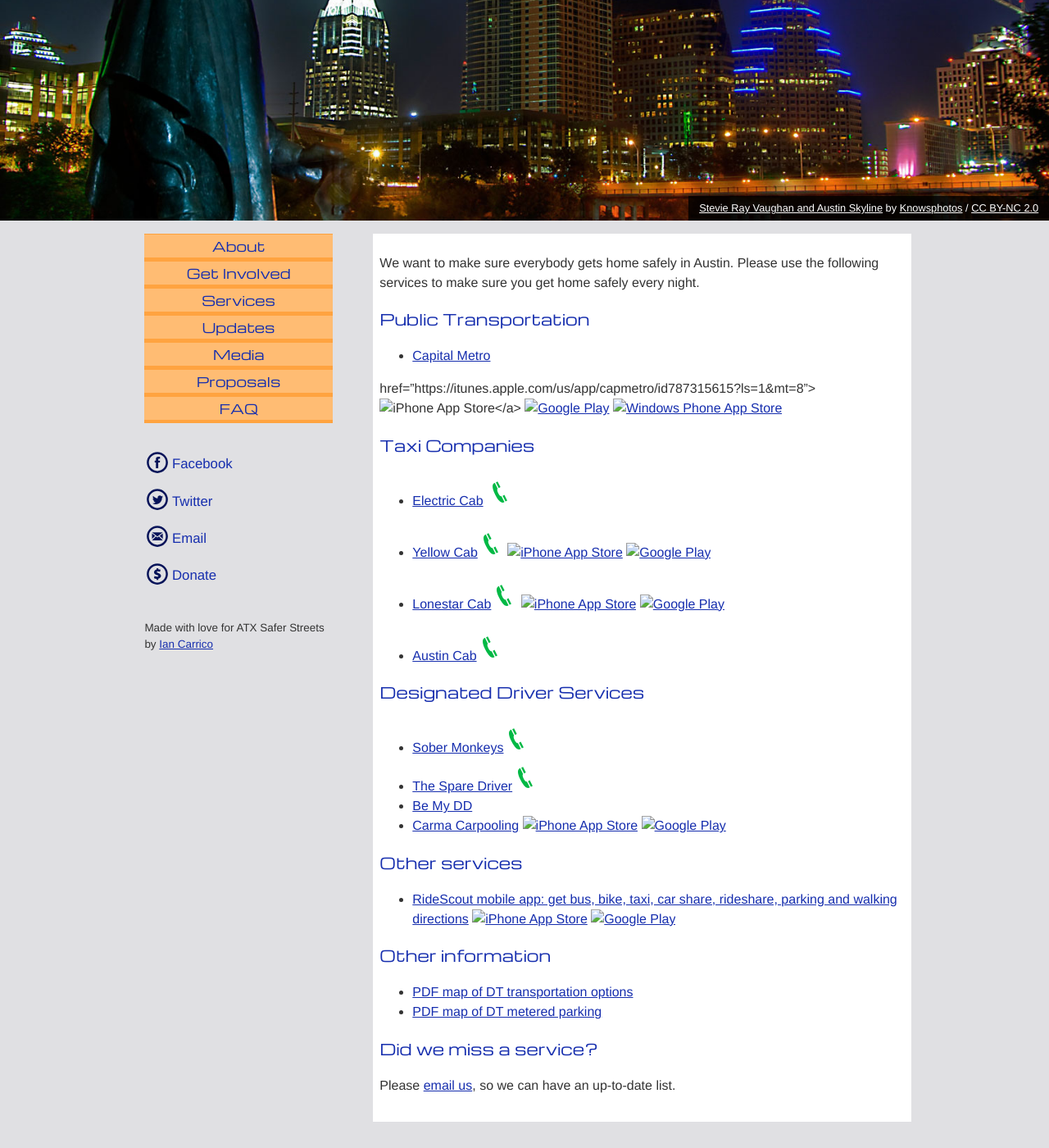
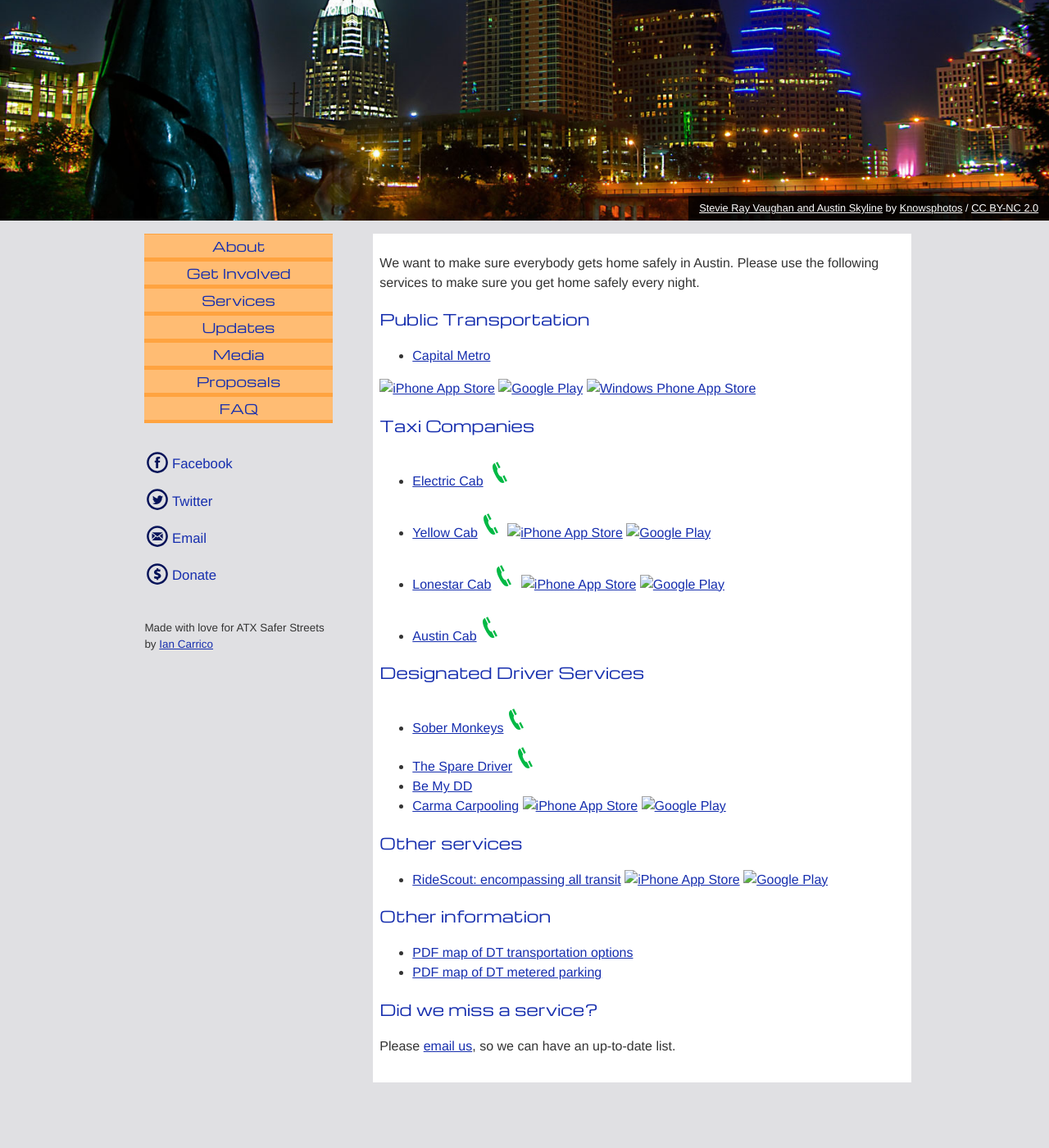
Before and after one commit to iamcarrico/atxsaferstreets, a Jekyll site: the page built from options.md, in a window 1280 px wide and 1400 px high, scrolled down 411 px. Shown: the whole window at 82% size. Built offline with Jekyll 4.4.1, drawn with Linux system fonts in a browser that asks for light colours; some web fonts are replaced; after the commit the page ends 1763 px from its top, so only the background shows below that.

Commit message:
Update options.md

```diff
--- a/options.md
+++ b/options.md
@@ -11,7 +11,7 @@ We want to make sure everybody gets home safely in Austin. Please use the follow
 
 * <a href="http://www.capmetro.org/" target="_blank">Capital Metro</a>
 
-href="https://itunes.apple.com/us/app/capmetro/id787315615?ls=1&amp;mt=8"><img alt="iPhone App Store" src=""></a>
+<a href="https://itunes.apple.com/us/app/capmetro/id787315615?ls=1&amp;mt=8"><img alt="iPhone App Store" src=""></a>
 <a href="https://play.google.com/store/apps/details?id=co.bytemark.cmta"><img alt="Google Play" src=""></a>
 <a href="http://www.windowsphone.com/en-us/store/app/capmetro/ba45ef5c-4680-4f15-aece-d71e9e98adf0"><img alt="Windows Phone App Store" src=""></a>
 
@@ -39,7 +39,7 @@ href="https://itunes.apple.com/us/app/capmetro/id787315615?ls=1&amp;mt=8"><img a
 <a href="https://play.google.com/store/apps/details?id=com.avego.avegodriver"><img alt="Google Play" src=""></a>
 
 ### Other services
-* <a href="http://www.ridescoutapp.com/" target="_blank">RideScout mobile app: get bus, bike, taxi, car share, rideshare, parking and walking directions</a>
+* <a href="http://www.ridescoutapp.com/" target="_blank">RideScout: encompassing all transit</a>
 <a href="https://itunes.apple.com/us/app/ridescout/id574125726?mt=8"><img alt="iPhone App Store" src=""></a>
 <a href="https://play.google.com/store/apps/details?id=com.ridescoutapp.android.ridescout"><img alt="Google Play" src=""></a>
 
```
